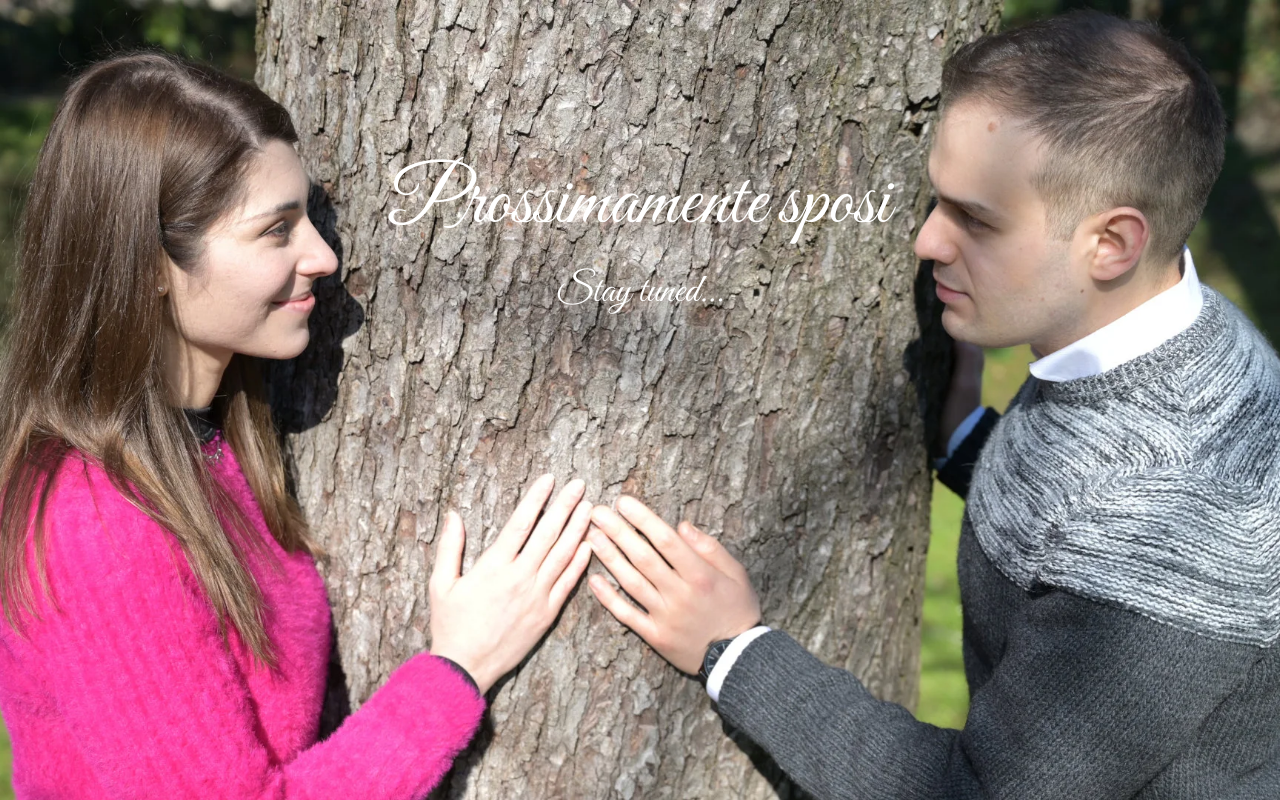
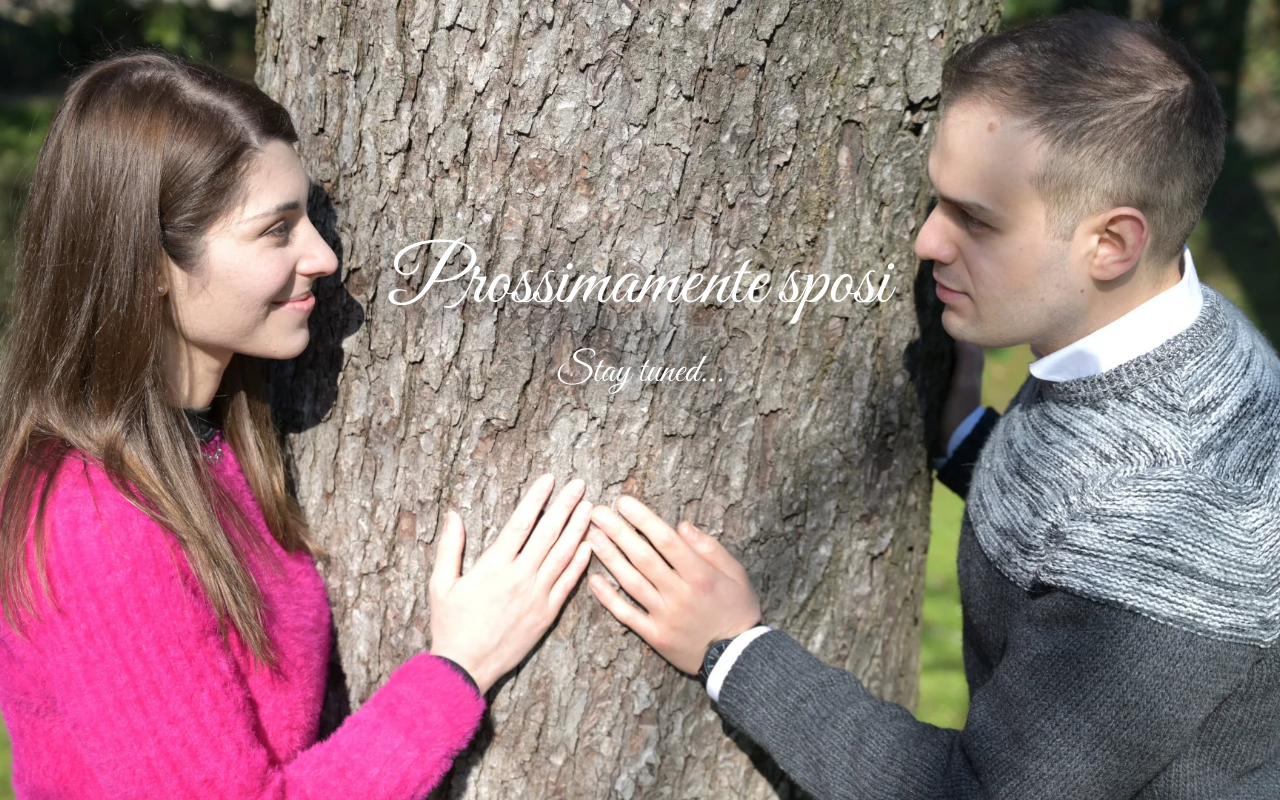
Before and after one commit to LBLucaBonetti/wedding, a plain HTML site: page index.html in a window 1280 px wide. Shown: the part 1600-2400 px from the top of the page. Drawn offline with nearby package versions, Linux system fonts and the light colour scheme.

Commit message:
fix: positioning of text in footer section

```diff
--- a/index.html
+++ b/index.html
@@ -92,7 +92,7 @@
       </picture>
 
       <div
-        class="quarter-up-centered position-absolute user-select-none text-white text-center"
+        class="fourty-centered position-absolute user-select-none text-white text-center"
       >
         <h1 class="display-1 great-vibes nowrap">Prossimamente sposi</h1>
         <h2 class="display-6 great-vibes mt-3">Stay tuned...</h2>
--- a/style.css
+++ b/style.css
@@ -18,8 +18,8 @@ body {
   transform: translate(-50%, -50%);
 }
 
-.quarter-up-centered {
-  top: 30%;
+.fourty-centered {
+  top: 40%;
   left: 50%;
   transform: translate(-50%, -50%);
 }
```
